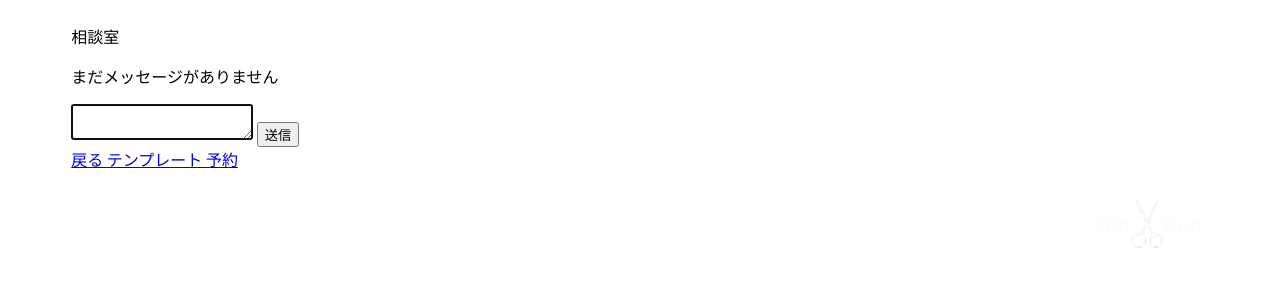
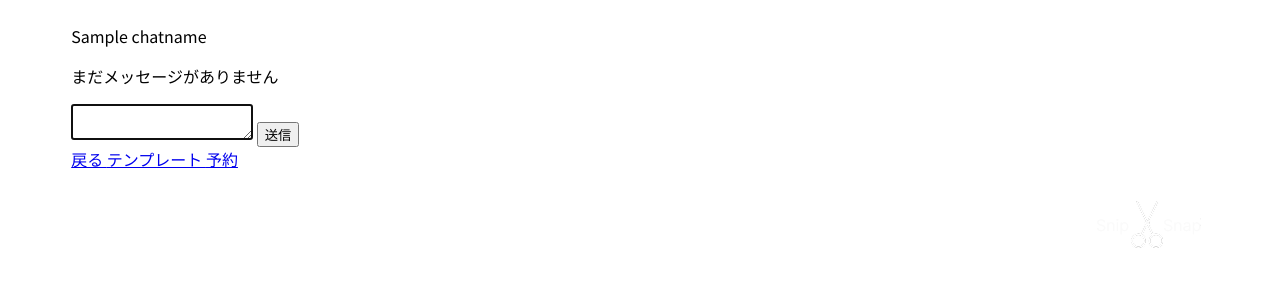
Before and after one commit to J-Team-2025-Winter/J-Team-2025-Winter, a Flask app: template ChatApp/templates/messages_user.html in a window 1280 px wide. Shown: the top 300 px of the page. Run offline with Flask 2, Linux system fonts and the light colour scheme; the template is opened without the code that fills it: most values are stand-ins (such as "Sample title", 1, 10 or a date in 2020).

Commit message:
conflict解消

```diff
--- a/ChatApp/templates/messages_user.html
+++ b/ChatApp/templates/messages_user.html
@@ -3,7 +3,7 @@
 {% endblock %} {% block body %}
 <div class="main-container">
     <div id="chat-header">
-      <p class="channel-title-text detail-title">相談室</p>
+      <p class="channel-title-text detail-title">{{ chatname }}</p>
     <div id="message-area">
       {% if messages|length > 0 %} {% for message in messages %} {% if
       message.uid == uid %}
```
